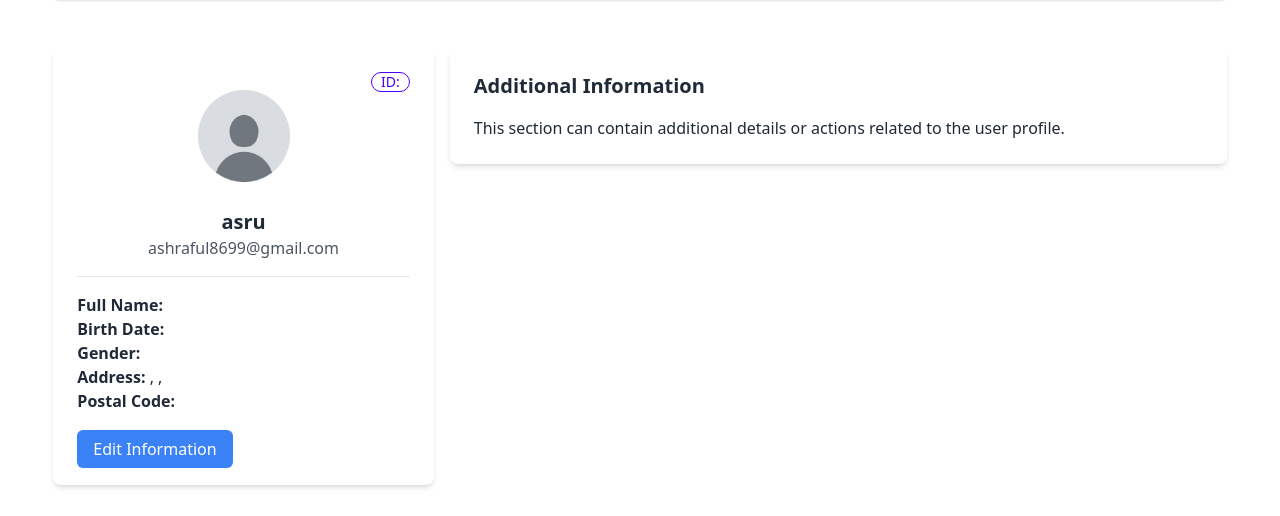
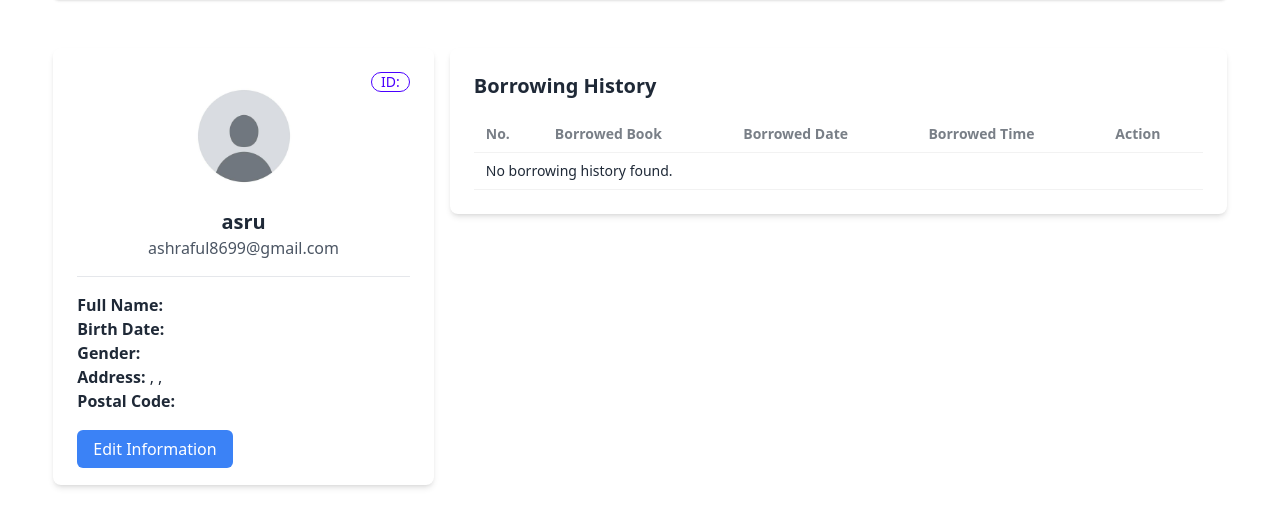
Before and after one commit to arasruislam/Library-Management-System, a Django app: page /accounts/profile/ in a window 1280 px wide. Shown: the part 82-598 px from the top of the page. Run offline with Django 5.2, Linux system fonts and the light colour scheme; a user stored in the database is signed in; data comes from the database, SQL or seed files in the repository; both versions use the stored data as it was after the commit; some libraries are stand-ins or nearby versions.

Commit message:
complete return system

```diff
--- a/accounts/templates/accounts/profile.html
+++ b/accounts/templates/accounts/profile.html
@@ -2,8 +2,8 @@
 {% load static %}
 
 {% block body %}
-<div class="container mx-auto py-8">
-    <div class="grid grid-cols-1 lg:grid-cols-12 gap-4">
+<div class="py-8">
+    <div class="grid grid-cols-1 lg:grid-cols-12 justify-between gap-4">
         <div class="lg:col-span-4">
             <div class="bg-white shadow-md rounded-lg p-6">
                 <div class="text-center relative">
@@ -41,8 +41,46 @@
 
         <div class="lg:col-span-8">
             <div class="bg-white shadow-md rounded-lg p-6">
-                <h2 class="text-xl font-semibold mb-4">Additional Information</h2>
-                <p>This section can contain additional details or actions related to the user profile.</p>
+                <h2 class="text-xl font-semibold mb-4">Borrowing History</h2>
+                <div class="overflow-x-auto table-sm">
+                    <table class="table">
+                        <thead>
+                            <tr>
+                                <th>No.</th>
+                                <th>Borrowed Book</th>
+                                <th>Borrowed Date</th>
+                                <th>Borrowed Time</th>
+                                <th>Action</th>
+                            </tr>
+                        </thead>
+                        <tbody>
+                            {% for history in request.user.account.borrow_history.all %}
+                            <tr>
+                                <th>{{ forloop.counter }}</th>
+                                <td><a href="{% url 'book_details' history.book.id %}">{{ history.book.title }}</a></td>
+                                <td>{{ history.borrow_at|date:"d, M Y" }}</td>
+                                <td>{{ history.borrow_at|time}}</td>
+                                <td class="flex flex-wrap gap-2">
+                                    {% if not history.returned_at %}
+                                        <form id="returnForm{{ history.id }}" action="{% url 'return_book' history.id %}" method="post">
+                                            {% csrf_token %}
+                                            <button id="returnBtn{{ history.id }}" type="submit" class="btn btn-warning btn-xs">Return</button>
+                                        </form>
+                                         <a href="" class="btn btn-accent btn-xs">Review</a>
+                                    {% else %}
+                                        <button type="button" class="btn btn-success btn-xs" disabled>Returned</button>
+                                        <a href="" class="btn btn-accent btn-xs">Review</a>
+                                    {% endif %}
+                                </td>
+                            </tr>
+                            {% empty %}
+                                <tr>
+                                    <td colspan="4">No borrowing history found.</td>
+                                </tr>
+                            {% endfor %}
+                        </tbody>
+                    </table>
+                </div>
             </div>
         </div>
     </div>
--- a/books/urls.py
+++ b/books/urls.py
@@ -1,5 +1,5 @@
+from .views import BookDetailsView, CategoryView, BorrowBookView, ReturnBookView
 from django.urls import path
-from .views import BookDetailsView, CategoryView, BorrowBookView
 
 urlpatterns = [
     path(
@@ -13,4 +13,9 @@ urlpatterns = [
         name="category_books",
     ),
     path("book/<int:id>/borrow/", BorrowBookView.as_view(), name="borrow_book"),
+    path(
+        "borrow_history/<int:id>/return/",
+        ReturnBookView.as_view(),
+        name="return_book",
+    ),
 ]
--- a/core/templates/all_books.html
+++ b/core/templates/all_books.html
@@ -18,7 +18,7 @@
                 Details
             </button> -->
     </div>
-    <p class="text-gray-700 badge badge-warning font-bold absolute right-5 top-5">${{ book.borrowing_price }}
+    <p class="text-gray-700 badge badge-warning font-bold absolute right-5 top-5">{{ book.borrowing_price }} tk
     </p>
 
     <!-- Borrow Button -->
--- a/core/templates/book_details.html
+++ b/core/templates/book_details.html
@@ -15,7 +15,7 @@
                     <p class="text-gray-700  text-justify mb-4">{{ book.description }}</p>
                     <p class="text-gray-600"><span class="font-bold"> Publication Date:
                         </span>{{ book.publication_date }}</p>
-                    <p class="text-gray-600"><span class="font-bold">Borrowing Price: </span>${{ book.borrowing_price }}
+                    <p class="text-gray-600"><span class="font-bold">Borrowing Price: </span>{{ book.borrowing_price }} tk
                     </p>
 
                     <!-- Categories -->
--- a/theme/static/css/dist/styles.css
+++ b/theme/static/css/dist/styles.css
@@ -905,6 +905,10 @@ select {
   display: flex;
 }
 
+.table {
+  display: table;
+}
+
 .grid {
   display: grid;
 }
@@ -927,6 +931,10 @@ select {
 
 .h-6 {
   height: 1.5rem;
+}
+
+.max-h-96 {
+  max-height: 24rem;
 }
 
 .min-h-screen {
@@ -1061,6 +1069,10 @@ select {
   overflow: hidden;
 }
 
+.overflow-x-auto {
+  overflow-x: auto;
+}
+
 .rounded {
   border-radius: 0.25rem;
 }
@@ -1365,6 +1377,11 @@ select {
 .text-xs {
   font-size: 0.75rem;
   line-height: 1rem;
+}
+
+.text-lg {
+  font-size: 1.125rem;
+  line-height: 1.75rem;
 }
 
 .font-bold {
```
Also changed, not shown: books/views.py (+24 -5 lines), db.sqlite3.
